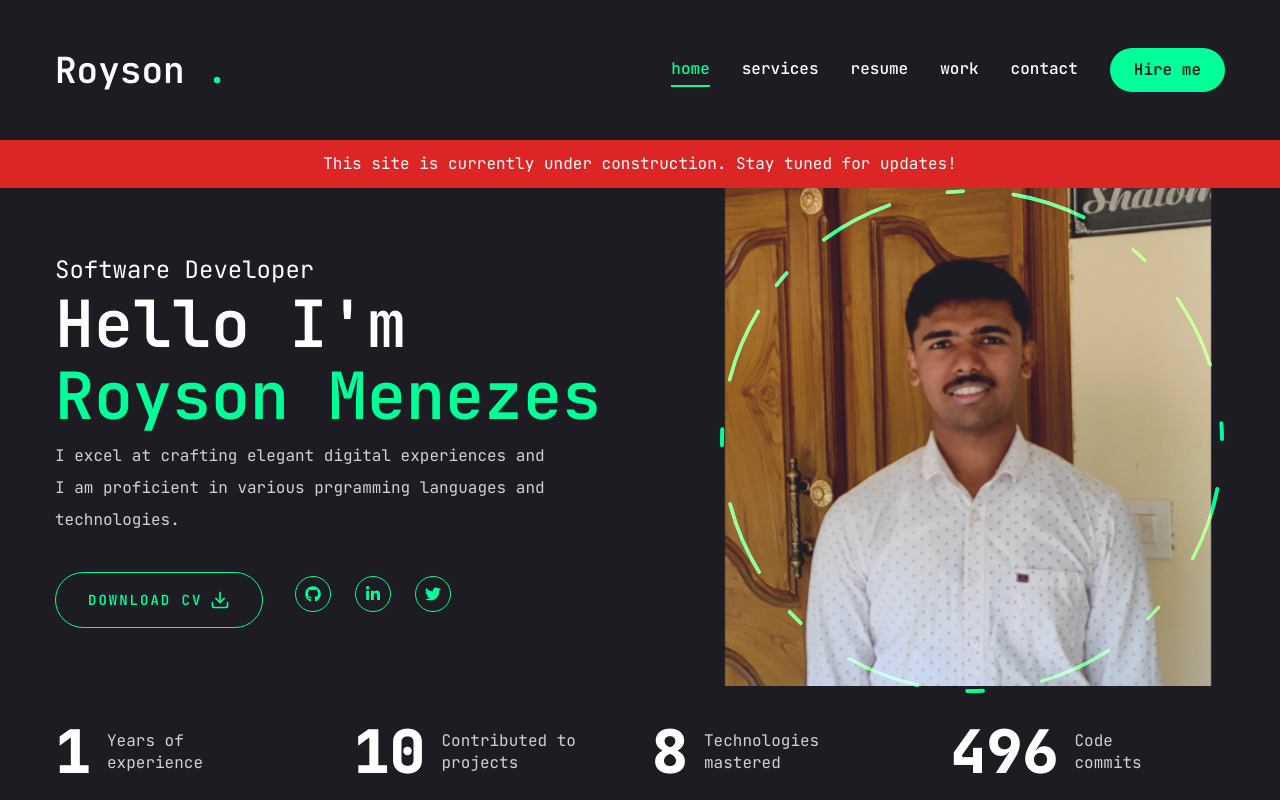
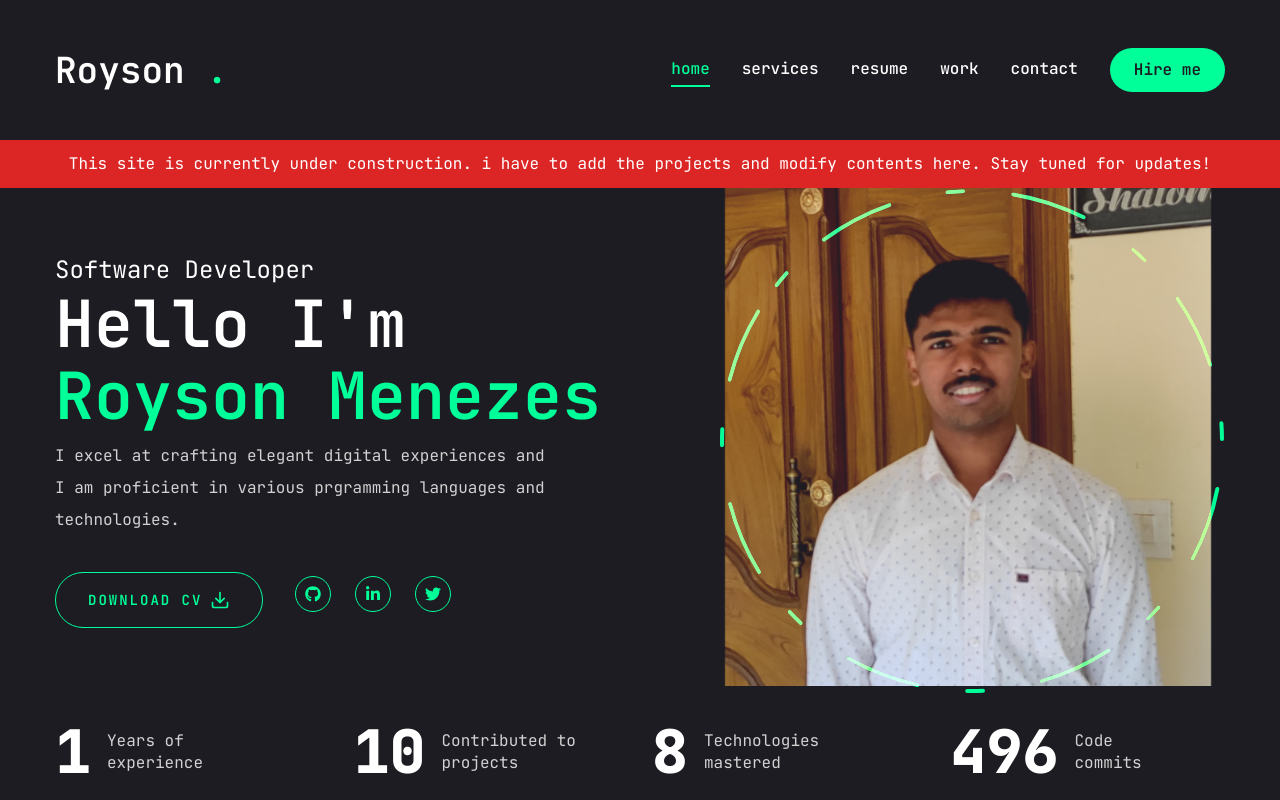
Before and after one commit to roysonmenezes/Portfolio, a Next.js app: page / in a window 1280 px wide. Built offline with nearby package versions, Linux system fonts and the light colour scheme.

Commit message:
added progress message

```diff
--- a/components/Header.jsx
+++ b/components/Header.jsx
@@ -32,7 +32,7 @@ const Header = () => {
     </header>
     {/* Under construction message */}
       <div className="bg-red-600 text-white text-center py-2">
-        <p>This site is currently under construction. Stay tuned for updates!</p>
+        <p>This site is currently under construction. i have to add the projects and modify contents here. Stay tuned for updates!</p>
       </div>
     </>
   );
```
